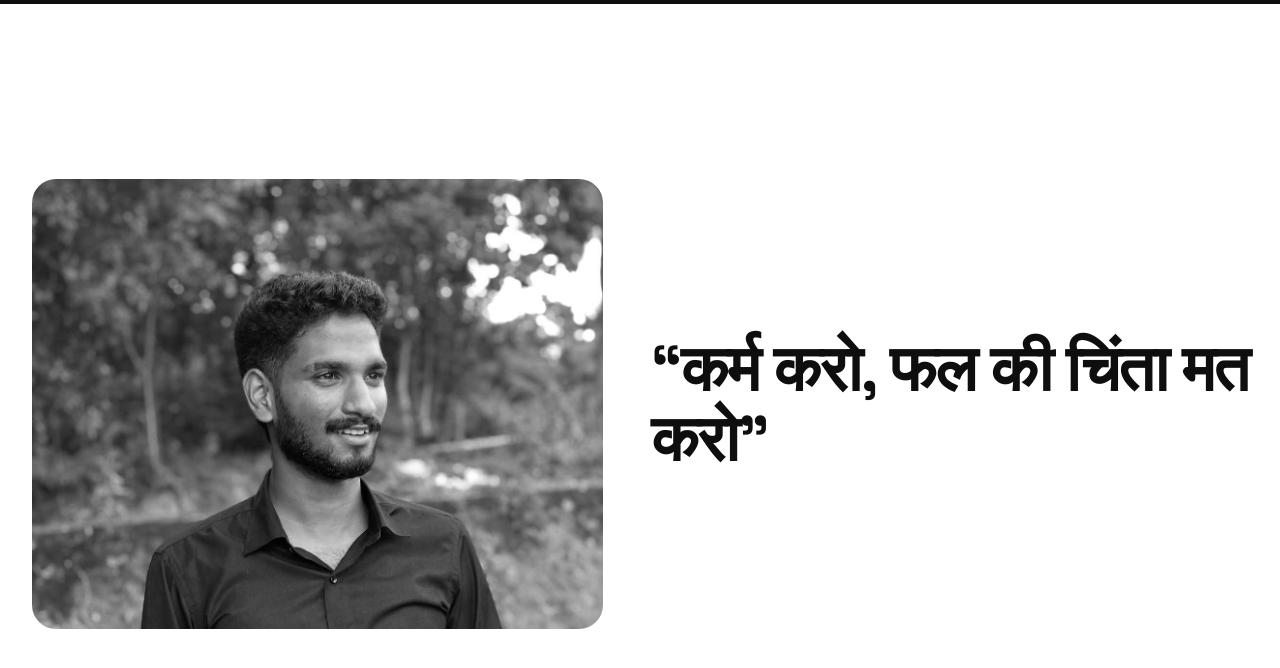
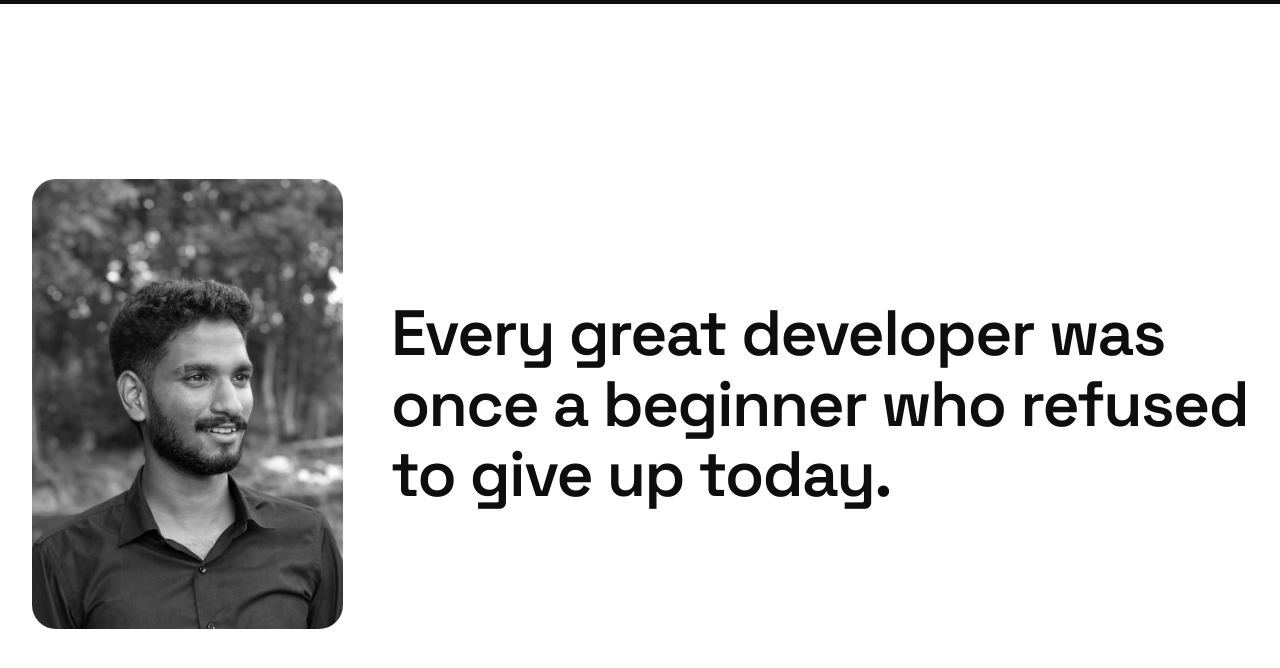
Before and after one commit to Ajith66310/portfolio, a React (Vite) app in the folder frontend/: page / in a window 1280 px wide. Shown: the part 796-1464 px from the top of the page. Built offline with nearby package versions, Linux system fonts and the light colour scheme; a web font is replaced by a local one.

Commit message:
feat: update quote in CardStack component to inspire developers

```diff
--- a/frontend/src/components/CardStack.tsx
+++ b/frontend/src/components/CardStack.tsx
@@ -88,7 +88,7 @@ useGSAP(
 
         <div className="right-text">
           <TextAnimation animateOnScroll blockColor="#fff">
-            <h1 className="quote-heading">“कर्म करो, फल की चिंता मत करो”</h1>
+            <h1 className="quote-heading">Every great developer was once a beginner who refused to give up today.</h1>
           </TextAnimation>
         </div>
       </section>
```
